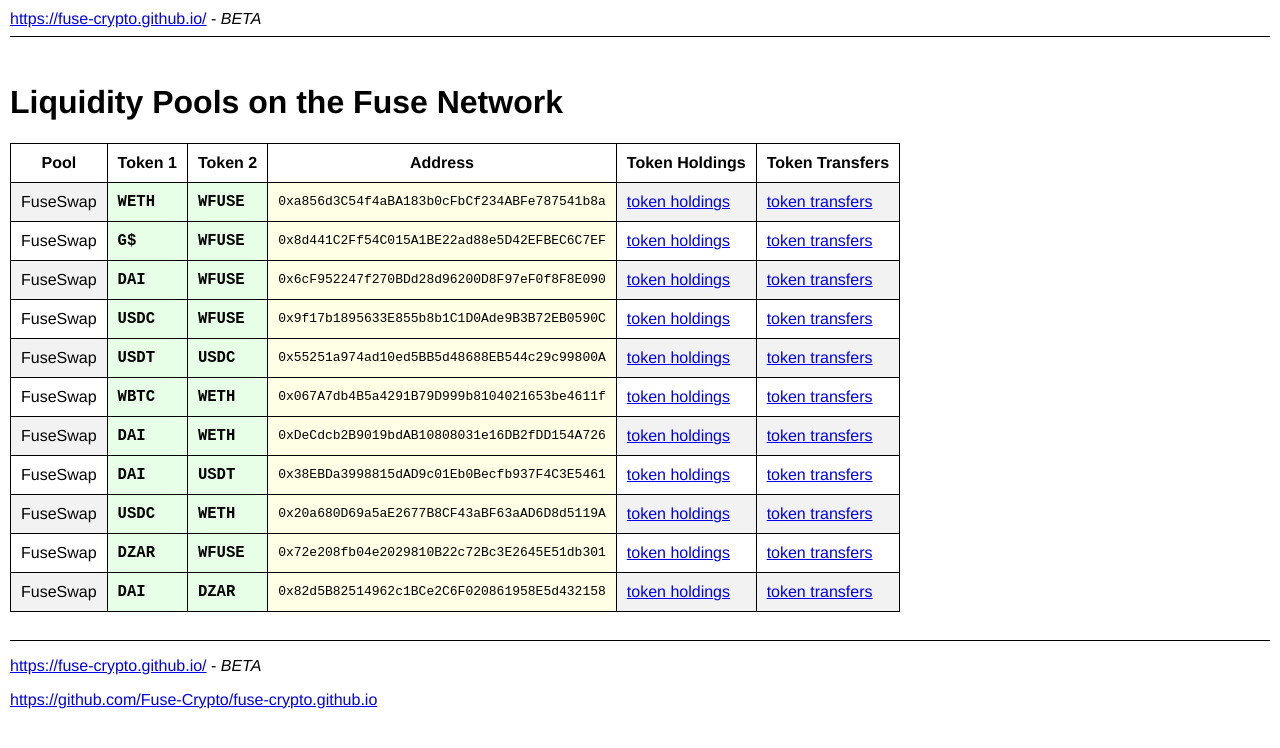
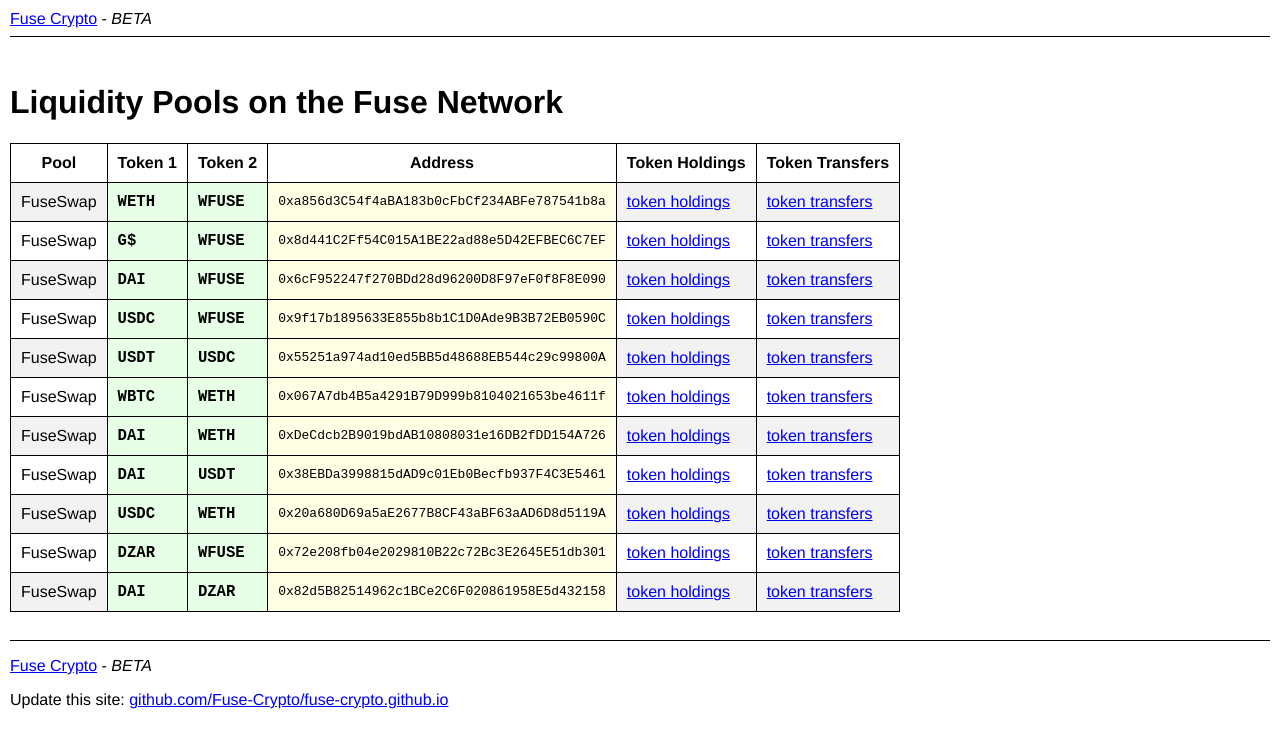
Before and after one commit to Fuse-Crypto/fuse-crypto.github.io, a Jekyll site: the page built from liquidity-pools/index.md, in a window 1280 px wide. Shown: the top 748 px of the page. Built offline with Jekyll 4.4.1, drawn with Linux system fonts in a browser that asks for light colours.

Commit message:
Update default.html

```diff
--- a/_layouts/default.html
+++ b/_layouts/default.html
@@ -44,16 +44,16 @@
 </style>
 </head>
 <body>
-<a href="https://fuse-crypto.github.io/">https://fuse-crypto.github.io/</a> - <em>BETA</em>
+<a href="https://fuse-crypto.github.io/">Fuse Crypto</a> - <em>BETA</em>
 <hr /><br />
 {{ content }}
 <footer>
 <hr />
 <p>
-  <a href="https://fuse-crypto.github.io/">https://fuse-crypto.github.io/</a> - <em>BETA</em>
+  <a href="https://fuse-crypto.github.io/">Fuse Crypto</a> - <em>BETA</em>
 <p>
 <p>
-  <a href="https://github.com/Fuse-Crypto/fuse-crypto.github.io">https://github.com/Fuse-Crypto/fuse-crypto.github.io</a>
+  Update this site: <a href="https://github.com/Fuse-Crypto/fuse-crypto.github.io">github.com/Fuse-Crypto/fuse-crypto.github.io</a>
 </p>
 </footer>
 </body>
```
